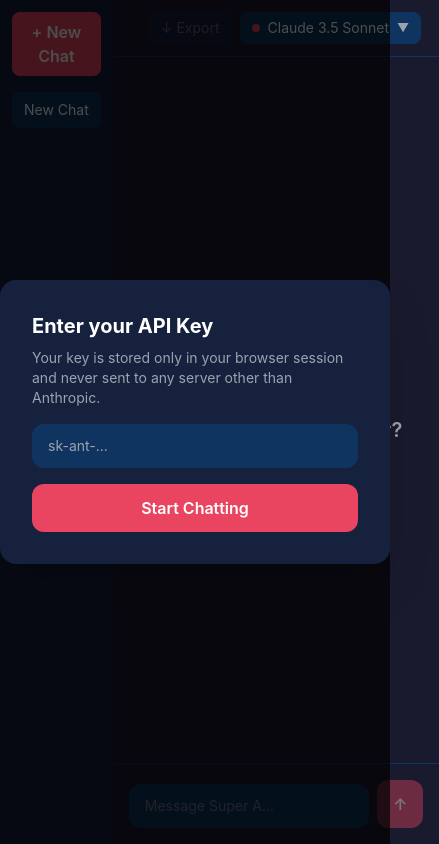
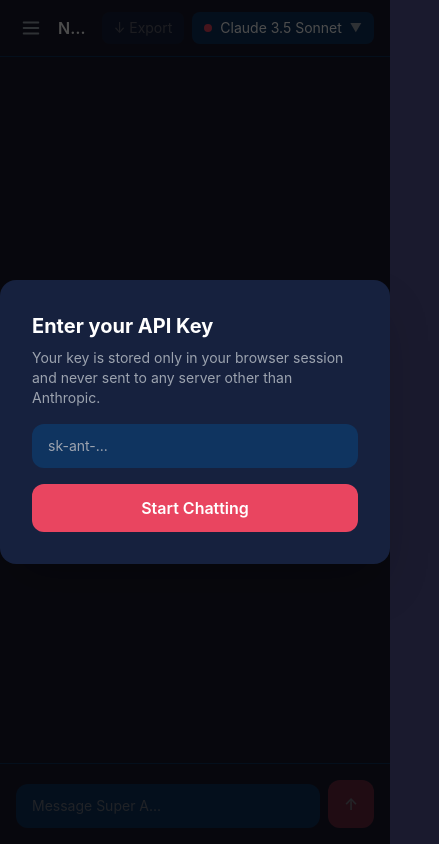
Before and after one commit to margarza13/openclaude-clone, a React (Create React App) app: page / in a window 390 px wide. Shown: the whole page, 439 px wide, since content can reach past the window. Built offline with nearby package versions, Linux system fonts and the light colour scheme.

Commit message:
feat: mobile responsive layout with slide-in sidebar

```diff
--- a/src/pages/ChatPage.jsx
+++ b/src/pages/ChatPage.jsx
@@ -10,6 +10,7 @@
 export default function ChatPage() {
   const { conversations, activeConversation, setActiveId, newChat, sendUserMessage, loading, model, setModel } = useChat();
   const [apiKey, setApiKey] = useState(localStorage.getItem('oc_api_key') || '');
+  const [sidebarOpen, setSidebarOpen] = useState(false);
   const bottomRef = useRef(null);
 
   const handleSaveKey = (key) => {
@@ -17,25 +18,66 @@
     setApiKey(key);
   };
 
+  const handleSelect = (id) => {
+    setActiveId(id);
+    setSidebarOpen(false);
+  };
+
+  const handleNew = () => {
+    newChat();
+    setSidebarOpen(false);
+  };
+
   useEffect(() => {
     bottomRef.current?.scrollIntoView({ behavior: 'smooth' });
   }, [activeConversation?.messages]);
 
   return (
-    <div className="flex h-screen bg-[#1a1a2e]">
+    <div className="flex h-screen bg-[#1a1a2e] overflow-hidden">
       {!apiKey && <ApiKeyModal onSave={handleSaveKey} />}
-      <Sidebar
-        conversations={conversations}
-        activeId={activeConversation?.id}
-        onSelect={setActiveId}
-        onNew={newChat}
-      />
-      <div className="flex-1 flex flex-col">
+
+      {/* Mobile sidebar overlay */}
+      {sidebarOpen && (
+        <div
+          className="fixed inset-0 z-20 bg-black/60 md:hidden"
+          onClick={() => setSidebarOpen(false)}
+        />
+      )}
+
+      {/* Sidebar */}
+      <div className={`
+        fixed md:static inset-y-0 left-0 z-30
+        transform transition-transform duration-300
+        ${sidebarOpen ? 'translate-x-0' : '-translate-x-full'}
+        md:translate-x-0
+      `}>
+        <Sidebar
+          conversations={conversations}
+          activeId={activeConversation?.id}
+          onSelect={handleSelect}
+          onNew={handleNew}
+        />
+      </div>
+
+      {/* Main content */}
+      <div className="flex-1 flex flex-col min-w-0">
         {/* Header */}
-        <div className="px-6 py-3 border-b border-[#0f3460] flex items-center justify-between gap-3">
-          <span className="text-white font-semibold text-lg truncate flex-1">
+        <div className="px-4 md:px-6 py-3 border-b border-[#0f3460] flex items-center gap-3">
+          {/* Mobile hamburger */}
+          <button
+            className="md:hidden flex-shrink-0 text-gray-400 hover:text-white transition p-1"
+            onClick={() => setSidebarOpen(true)}
+            aria-label="Open sidebar"
+          >
+            <svg width="22" height="22" fill="none" viewBox="0 0 24 24">
+              <path stroke="currentColor" strokeWidth="2" strokeLinecap="round" d="M4 6h16M4 12h16M4 18h16"/>
+            </svg>
+          </button>
+
+          <span className="text-white font-semibold text-base md:text-lg truncate flex-1">
             {activeConversation?.title || 'New Chat'}
           </span>
+
           <div className="flex items-center gap-2 flex-shrink-0">
             <ExportButton conversation={activeConversation} />
             <ModelSelector model={model} onChange={setModel} />
@@ -43,11 +85,11 @@
         </div>
 
         {/* Messages */}
-        <div className="flex-1 overflow-y-auto px-6 py-4">
+        <div className="flex-1 overflow-y-auto px-4 md:px-6 py-4">
           {activeConversation?.messages.length === 0 && (
-            <div className="flex flex-col items-center justify-center h-full text-gray-500">
-              <div className="text-5xl mb-4">✦</div>
-              <p className="text-xl font-semibold text-gray-400">How can I help you today?</p>
+            <div className="flex flex-col items-center justify-center h-full text-gray-500 px-4 text-center">
+              <div className="text-4xl md:text-5xl mb-4">✦</div>
+              <p className="text-lg md:text-xl font-semibold text-gray-400">How can I help you today?</p>
               <p className="text-sm text-gray-600 mt-1">
                 Using {model.includes('haiku') ? 'Claude 3 Haiku' : model.includes('opus') ? 'Claude 3 Opus' : 'Claude 3.5 Sonnet'}
               </p>
@@ -58,7 +100,7 @@
           ))}
           {loading && activeConversation?.messages[activeConversation.messages.length - 1]?.content === '' && (
             <div className="flex justify-start mb-4">
-              <div className="w-8 h-8 rounded-full bg-[#e94560] flex items-center justify-center text-white text-xs font-bold mr-2">A</div>
+              <div className="w-8 h-8 rounded-full bg-[#e94560] flex items-center justify-center text-white text-xs font-bold mr-2 flex-shrink-0">A</div>
               <div className="bg-[#16213e] px-4 py-3 rounded-2xl rounded-tl-sm text-gray-400 text-sm animate-pulse">Thinking...</div>
             </div>
           )}
```
